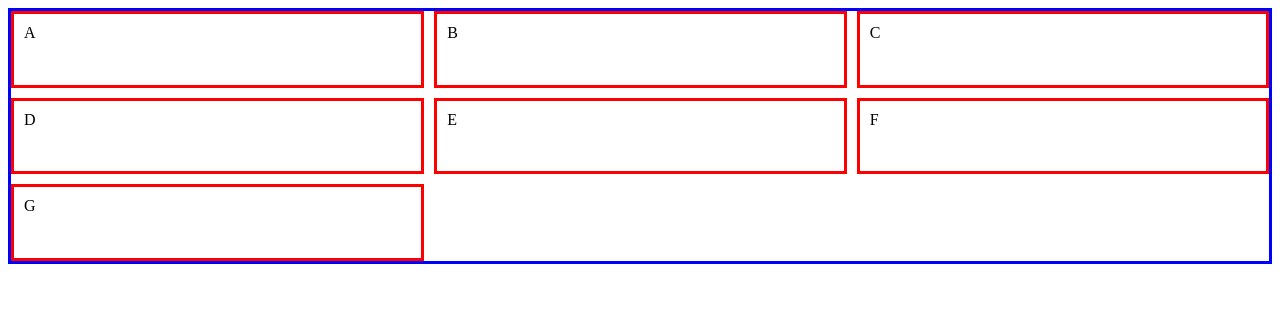
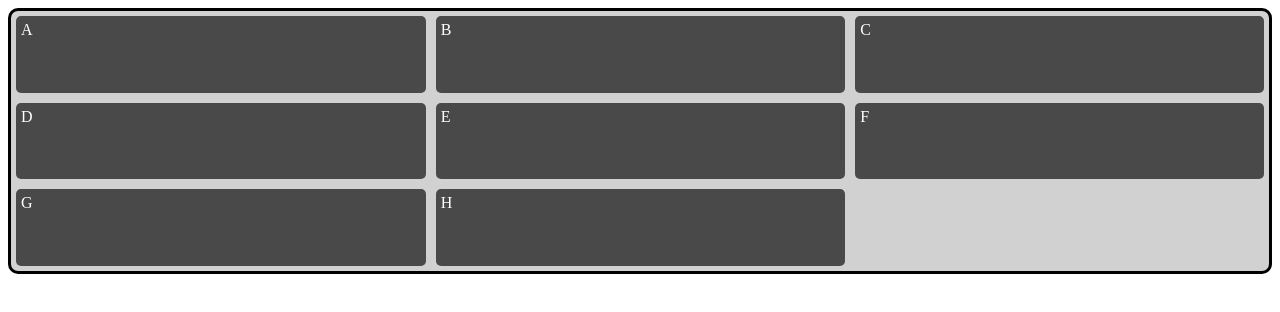
Before and after one commit to andreyhenry1708/html-css, a plain HTML site: page exercicios/ex028/grid01/index.html in a window 1280 px wide. Drawn offline with Linux system fonts and the light colour scheme.

Commit message:
Update index.html

```diff
--- a/exercicios/ex028/grid01/index.html
+++ b/exercicios/ex028/grid01/index.html
@@ -6,17 +6,32 @@
     <title>Grid Layout na Prática</title>
     <style>
         div.container {
-            border: 3px solid blue;
+            border: 3px solid rgb(0, 0, 0);
+            border-radius: 10px;
+            background-color: rgb(209, 209, 209);
             display: grid;
             height: 250px;
+            padding: 5px;
             grid-template-columns: auto auto auto;
             grid-template-rows: auto auto auto;
             gap: 10px;
+            align-items: normal;
+            justify-items: normal;
+            align-content: normal;
+            justify-content: normal;
         }
 
         div.item {
-            border: 3px solid red;
-            padding: 10px;
+            background-color: rgb(73, 73, 73);
+            border-radius: 5px;
+            padding: 5px;
+            color: white;
+        }
+
+        div.item:hover {
+            background-color: rgb(255, 255, 255);
+            color: black;
+            box-shadow: 0px 0px 10px white;
         }
     </style>
 </head>
@@ -29,6 +44,7 @@
         <div class="item">E</div>
         <div class="item">F</div>
         <div class="item">G</div>
+        <div class="item">H</div>
     </div>
 </body>
 </html>
```
